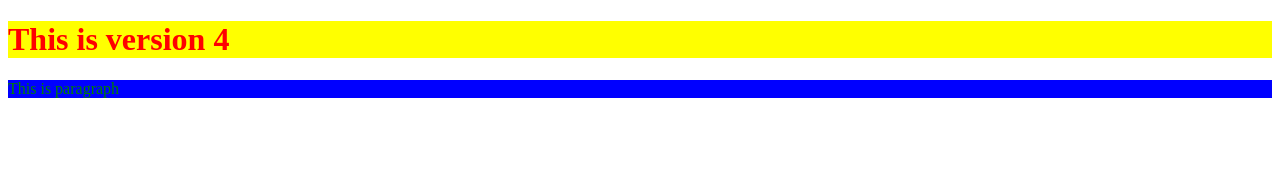
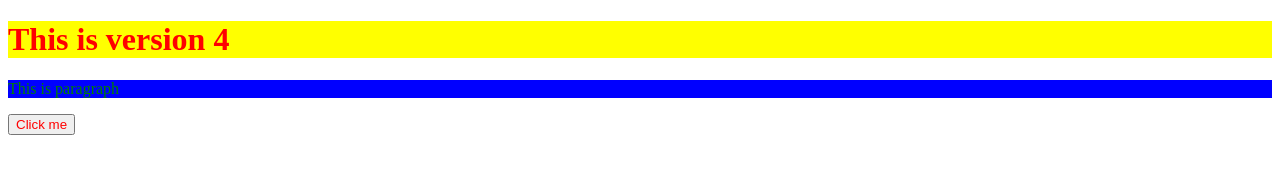
Before and after one commit to Madhan152004/Git-demo, a plain HTML site: page Index.html in a window 1280 px wide. Drawn offline with Linux system fonts and the light colour scheme.

Commit message:
feature 1

```diff
--- a/Index.html
+++ b/Index.html
@@ -9,5 +9,6 @@
 <body>
     <h1>This is version 4</h1>
     <p>This is paragraph</p>
+    <button>Click me</button>
 </body>
 </html>
--- a/style.css
+++ b/style.css
@@ -7,3 +7,8 @@ p{
   color:green;
   background-color: blue;
 }
+
+button{
+  color:red;
+
+}
```
